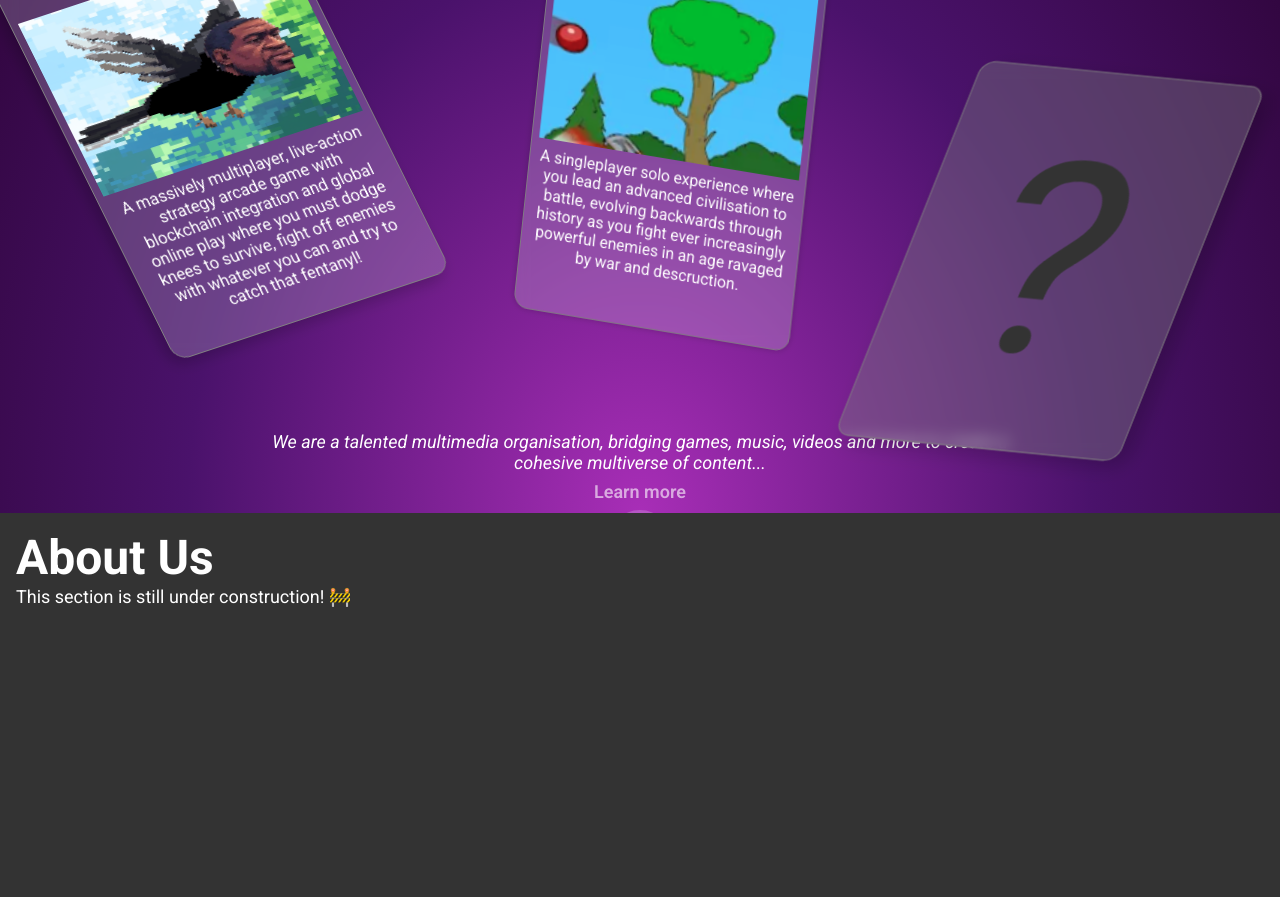
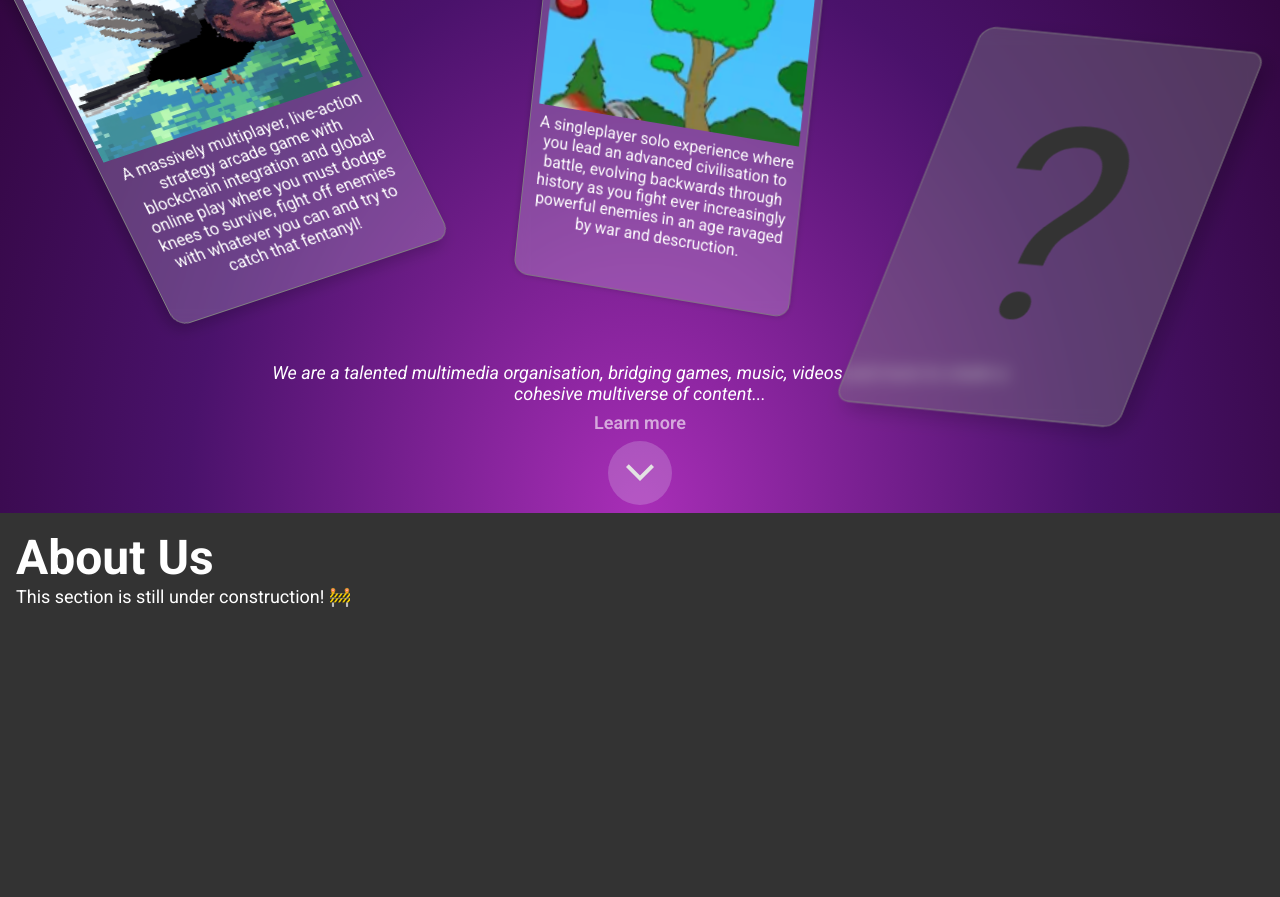
Before and after one commit to floydverse/floydverse.github.io, a website built with Vite: page index.html in a window 1280 px wide. Shown: the part 287-1184 px from the top of the page. Built offline with nearby package versions, Linux system fonts and the light colour scheme.

Commit message:
Make header title a link back to main page, add links for cards, zoom handling & card size CSS improvements

```diff
--- a/index.css
+++ b/index.css
@@ -144,6 +144,10 @@ main {
 	overflow: clip;
 }
 
+.header-title > a {
+	text-decoration: none;
+}
+
 .hero-title {
 	text-align: center;
 	font-size: 128px;
@@ -173,11 +177,11 @@ main {
 }
 
 .hero-cards {
-	flex-grow: 1;
 	display: flex;
 	justify-content: space-evenly;
     align-items: center;
 	width: 100%;
+	height: 0;
 }
 .animating .hero-cards {
 	will-change: opacity, scale;
@@ -185,7 +189,8 @@ main {
 
 .hero-card {
 	width: 320px;
-	height: 440px;
+	/*height: 440px;*/
+	aspect-ratio: 16 / 22;
 	border-radius: 16px;
 	overflow: hidden;
 	border: var(--ui-border);
@@ -271,6 +276,15 @@ main {
 	justify-self: stretch;
 	width: 100%;
 	aspect-ratio: 3/2;
+}
+
+.card-link {
+	position: absolute;
+	top: 0;
+	left: 0;
+	width: 100%;
+	height: 100%;
+	color: transparent;
 }
 
 .hero-bottom {
--- a/index.html
+++ b/index.html
@@ -11,7 +11,11 @@
 <body>
 	<header id="header">
 		<div id="headerBackground" class="header-background"></div>
-		<h1 class="header-title">FV</h1>
+		<h1 class="header-title">
+			<a href="/">
+				FV
+			</a>
+		</h1>
 		<nav class="header-nav">
 			<a class="button" href="#projects">Our Work</a>
 			<a class="button" href="#support">Support</a>
@@ -33,6 +37,9 @@
 							to catch that fentanyl!
 						</figcaption>
 					</figure>
+					<a class="card-link" rel="noopener" target="_blank" href="https://floydverse.github.io/flappy-floyd" title="Visit FlappyFloyd Now!">
+						Visit FlappyFloyd
+					</a>
 				</article>
 				<article class="hero-card card-2">
 					<h2 class="card-title">Age of Kangs</h2>
@@ -44,6 +51,9 @@
 							powerful enemies in an age ravaged by war and descruction.
 						</figcaption>
 					</figure>
+					<a class="card-link" rel="noopener" target="_blank" href="https://floydverse.github.io/age-of-kangs">
+						Visit FlappyFloyd
+					</a>
 				</article>
 				<article class="hero-card card-3 mystery">
 					?
@@ -64,7 +74,6 @@
 						</button>
 					</a>
 				</div>
-
 			</div>
 		</section>
 		<section class="section section-1">
```
